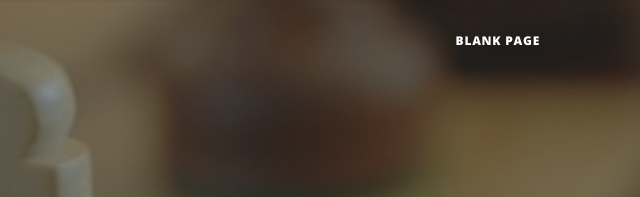
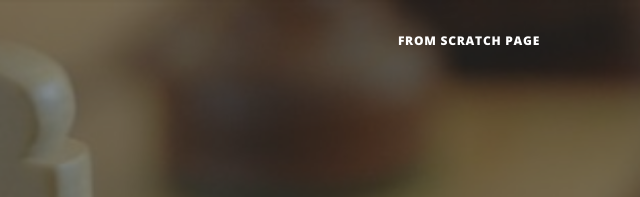
Before and after one commit to dallanclarke132/IS201Final, a plain HTML site: page index.html in a window 1280 px wide. Shown: the top 197 px of the page, 606-1246 px from the left. Drawn offline with nearby package versions, Linux system fonts and the light colour scheme.

Commit message:
Update index.html

```diff
--- a/index.html
+++ b/index.html
@@ -26,7 +26,7 @@
                 </button>
                 <div class="collapse navbar-collapse" id="navbarResponsive">
                     <ul class="navbar-nav ms-auto py-4 py-lg-0">
-                        <li class="nav-item"><a class="nav-link px-lg-3 py-3 py-lg-4" href="scratch.html">Blank Page</a></li>
+                        <li class="nav-item"><a class="nav-link px-lg-3 py-3 py-lg-4" href="scratch.html">From Scratch Page</a></li>
 
                     </ul>
                 </div>
```
